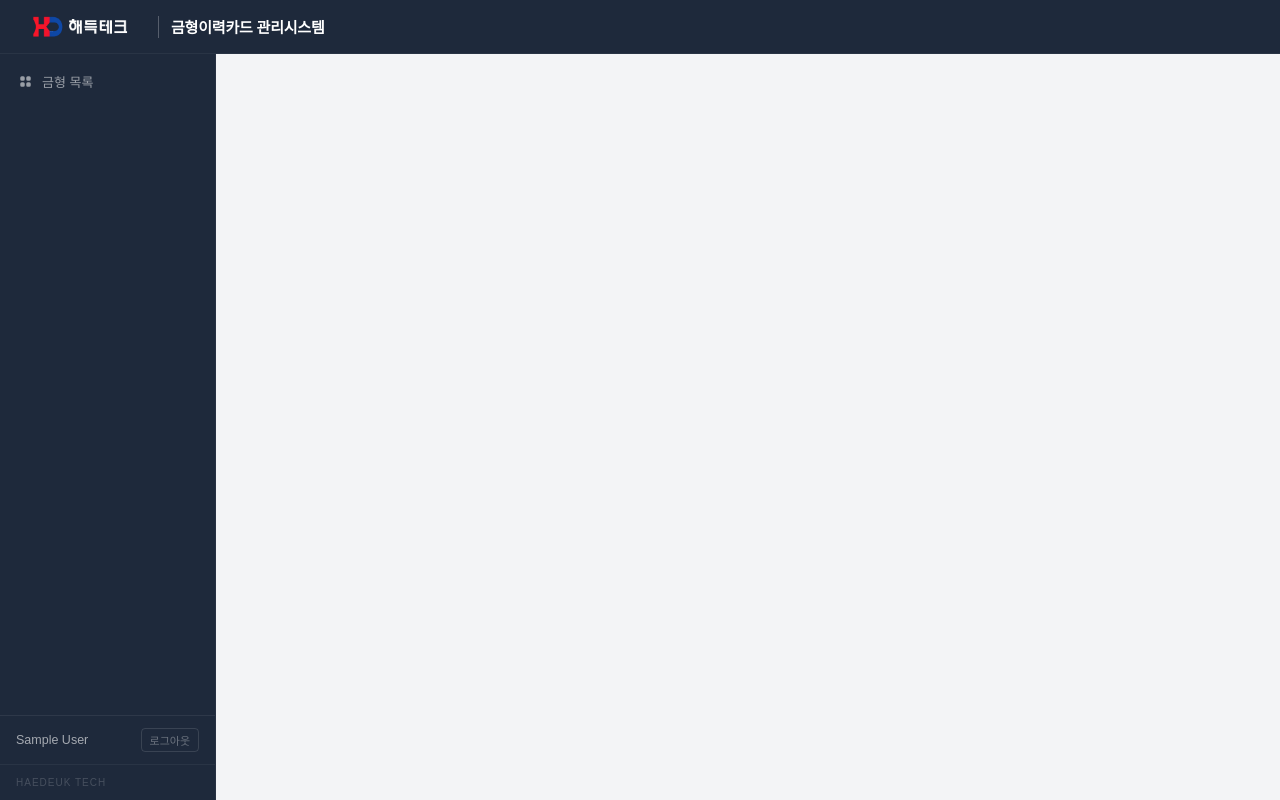
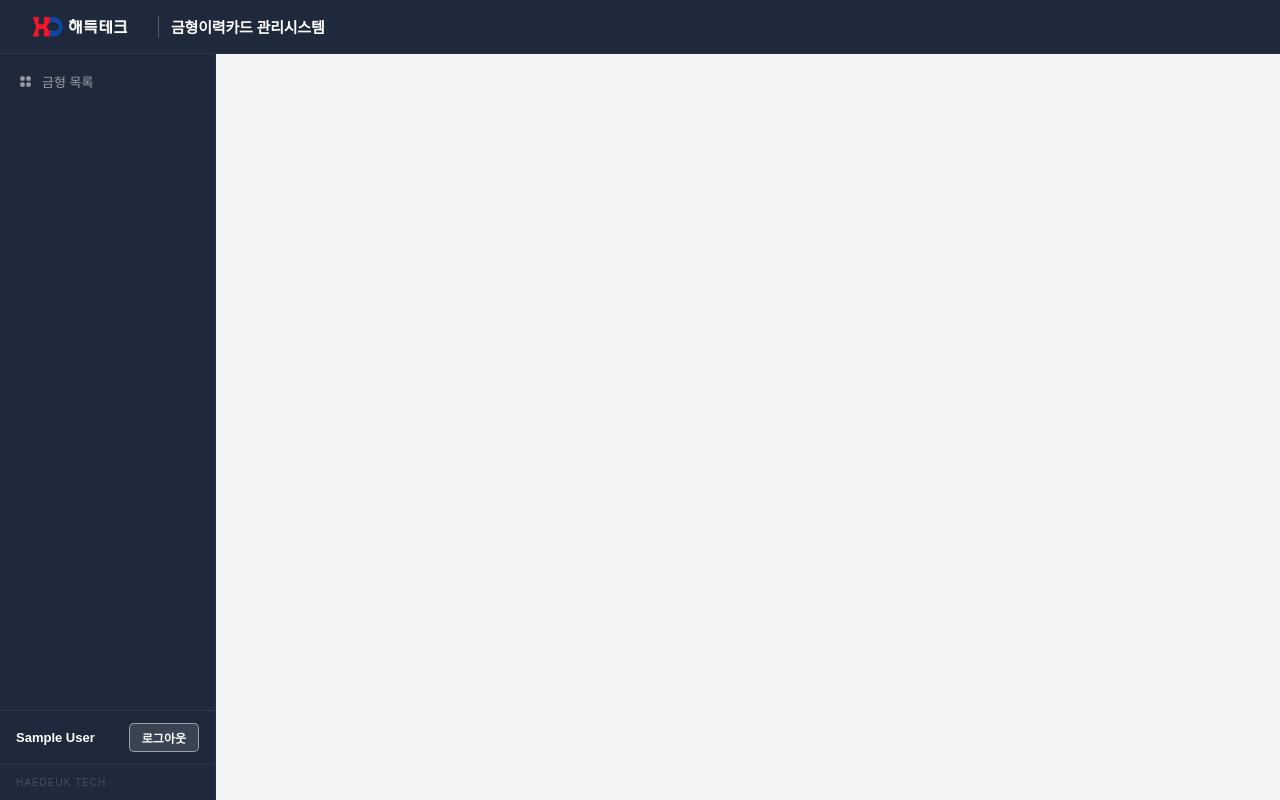
Before and after one commit to choihyunjun/HDTECH, a PHP site: page /includes/layout.php in a window 1280 px wide. Run offline with PHP 8.4, Linux system fonts and the light colour scheme; the visitor is signed in with stand-in values (Sample User, id 1).

Commit message:
fix: 로그아웃 버튼 가시성 개선

```diff
--- a/assets/css/style.css
+++ b/assets/css/style.css
@@ -469,25 +469,27 @@ body {
     gap: 8px;
 }
 .sidebar-username {
-    font-size: 12.5px;
-    color: rgba(255,255,255,.6);
-    font-weight: 500;
+    font-size: 13px;
+    color: #fff;
+    font-weight: 600;
     white-space: nowrap;
     overflow: hidden;
     text-overflow: ellipsis;
 }
 .logout-btn {
-    font-size: 11px;
-    color: rgba(255,255,255,.35);
+    font-size: 12px;
+    color: #fff;
+    font-weight: 600;
     text-decoration: none;
     white-space: nowrap;
-    padding: 3px 8px;
-    border: 1px solid rgba(255,255,255,.12);
-    border-radius: 4px;
+    padding: 5px 12px;
+    border: 1px solid rgba(255,255,255,.5);
+    border-radius: 5px;
     transition: all .12s;
     flex-shrink: 0;
+    background: rgba(255,255,255,.12);
 }
-.logout-btn:hover { color: #fff; border-color: rgba(255,255,255,.3); background: rgba(255,255,255,.06); }
+.logout-btn:hover { background: rgba(255,255,255,.25); border-color: #fff; }
 
 /* ══════════════════════════════
    인쇄
```
